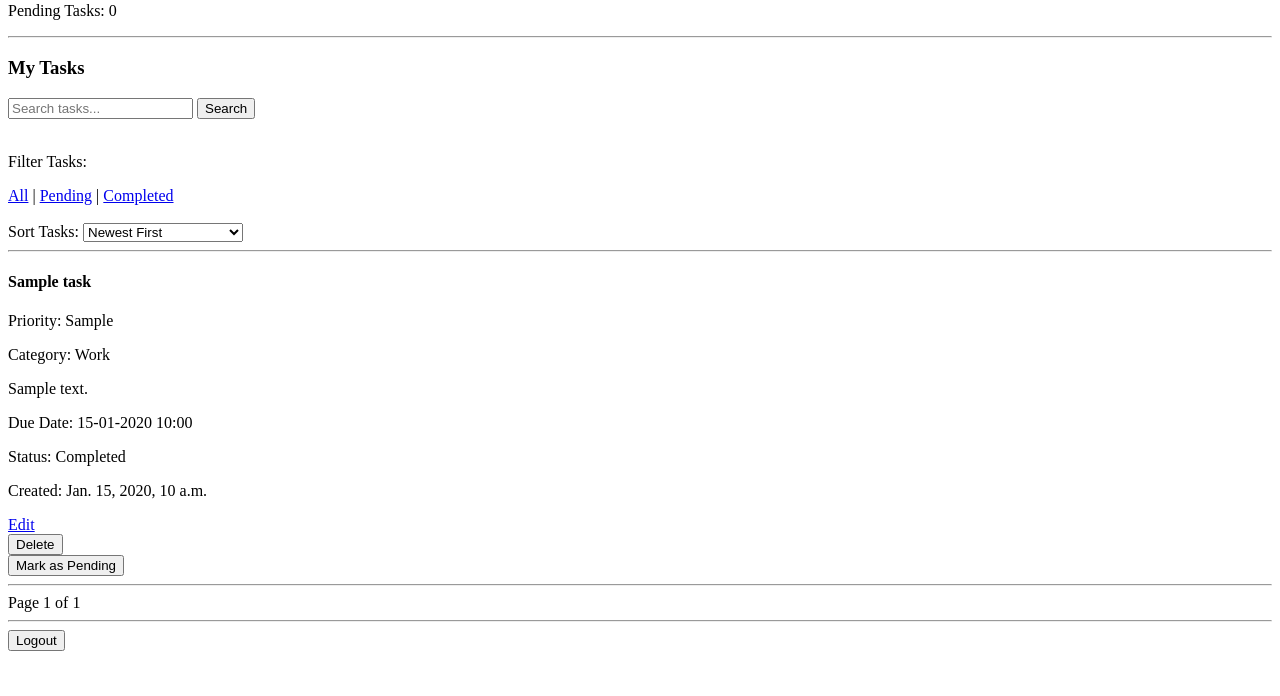
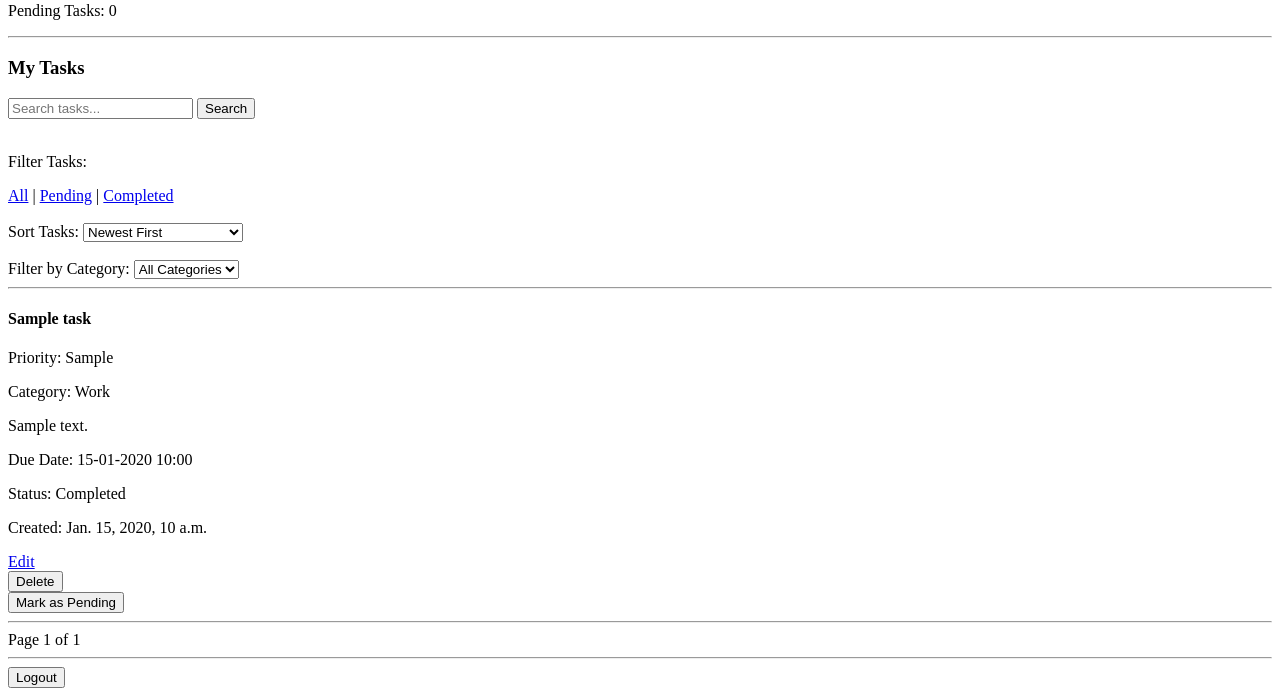
Before and after one commit to iamlejesh/PlanIt-Todo, a Django app: page /dashboard/ in a window 1280 px wide. Shown: the part 865-1561 px from the top of the page. Before the commit the page ends 1516 px from the top, so only its background shows below. Run offline with Django 5.2, Linux system fonts and the light colour scheme; a user stored in the database is signed in; tables that the repository leaves empty hold one stand-in row (values such as "Sample post").

Commit message:
Add task category filtering

```diff
--- a/tasks/templates/tasks/dashboard.html
+++ b/tasks/templates/tasks/dashboard.html
@@ -67,6 +67,7 @@
     </form>
 
     <hr>
+
     <h3>Overdue Tasks</h3>
 
     {% if overdue_tasks %}
@@ -89,6 +90,7 @@
     {% endif %}
 
     <hr>
+
     <h3>Task Statistics</h3>
 
     <p>Total Tasks: {{ total_tasks }}</p>
@@ -98,6 +100,7 @@
     <p>Pending Tasks: {{ pending_tasks }}</p>
 
     <hr>
+
     <h3>My Tasks</h3>
 
     <form method="GET" action="{% url 'dashboard' %}">
@@ -152,6 +155,48 @@
 
             <option value="due_date" {% if selected_sort == 'due_date' %}selected{% endif %}>
                 Due Date: Earliest First
+            </option>
+
+        </select>
+
+    </form>
+
+    <br>
+
+    <!-- Category Filter -->
+
+    <form method="GET" action="{% url 'dashboard' %}">
+
+        <input type="hidden" name="search" value="{{ search_query|default:'' }}">
+        <input type="hidden" name="status" value="{{ selected_status|default:'' }}">
+        <input type="hidden" name="sort" value="{{ selected_sort|default:'newest' }}">
+
+        <label>Filter by Category:</label>
+
+        <select name="category" onchange="this.form.submit()">
+
+            <option value="" {% if not selected_category %}selected{% endif %}>
+                All Categories
+            </option>
+
+            <option value="Work" {% if selected_category == 'Work' %}selected{% endif %}>
+                Work
+            </option>
+
+            <option value="Personal" {% if selected_category == 'Personal' %}selected{% endif %}>
+                Personal
+            </option>
+
+            <option value="Study" {% if selected_category == 'Study' %}selected{% endif %}>
+                Study
+            </option>
+
+            <option value="Shopping" {% if selected_category == 'Shopping' %}selected{% endif %}>
+                Shopping
+            </option>
+
+            <option value="Other" {% if selected_category == 'Other' %}selected{% endif %}>
+                Other
             </option>
 
         </select>
--- a/tasks/views.py
+++ b/tasks/views.py
@@ -47,15 +47,17 @@ def dashboard(request):
 
     status = request.GET.get('status')
     search_query = request.GET.get('search')
+    category = request.GET.get('category')
+
     tasks = Task.objects.filter(user=request.user)
     total_tasks = tasks.count()
     completed_tasks = tasks.filter(status=True).count()
     pending_tasks = tasks.filter(status=False).count()
     overdue_tasks = Task.objects.filter(
-    user=request.user,
-    status=False,
-    due_date__lt=timezone.now()
-)
+        user=request.user,
+        status=False,
+        due_date__lt=timezone.now()
+    )
     if search_query:
         tasks = tasks.filter(title__icontains=search_query)
     if status == 'pending':
@@ -63,6 +65,9 @@ def dashboard(request):
 
     elif status == 'completed':
         tasks = tasks.filter(status=True)
+
+    if category:
+        tasks = tasks.filter(category=category)
 
     sort_by = request.GET.get('sort', 'newest')
 
@@ -92,15 +97,16 @@ def dashboard(request):
 
     tasks = paginator.get_page(page_number)
     return render(request, 'tasks/dashboard.html', {
-    'tasks': tasks,
-    'selected_status': status,
-    'search_query': search_query,
-    'overdue_tasks': overdue_tasks,
-    'total_tasks': total_tasks,
-    'completed_tasks': completed_tasks,
-    'pending_tasks': pending_tasks,
-    'selected_sort': sort_by,
-})
+        'tasks': tasks,
+        'selected_status': status,
+        'search_query': search_query,
+        'overdue_tasks': overdue_tasks,
+        'total_tasks': total_tasks,
+        'completed_tasks': completed_tasks,
+        'pending_tasks': pending_tasks,
+        'selected_sort': sort_by,
+        'selected_category': category,
+    })
 def user_login(request):
 
     if request.method == 'POST':
@@ -178,6 +184,7 @@ def edit_task(request, task_id):
         'task': task
     })
 
+
 @login_required
 def delete_task(request, task_id):
 
@@ -188,6 +195,7 @@ def delete_task(request, task_id):
         task.delete()
 
     return redirect('dashboard')
+
 
 @login_required
 def toggle_task_status(request, task_id):
@@ -201,6 +209,7 @@ def toggle_task_status(request, task_id):
         task.save()
 
     return redirect('dashboard')
+
 
 @login_required
 def edit_profile(request):
@@ -222,6 +231,7 @@ def edit_profile(request):
         return redirect('dashboard')
 
     return render(request, 'tasks/edit_profile.html')
+
 
 @login_required
 def change_password(request):
```
Lines whose indentation alone changed are shown as unchanged.
